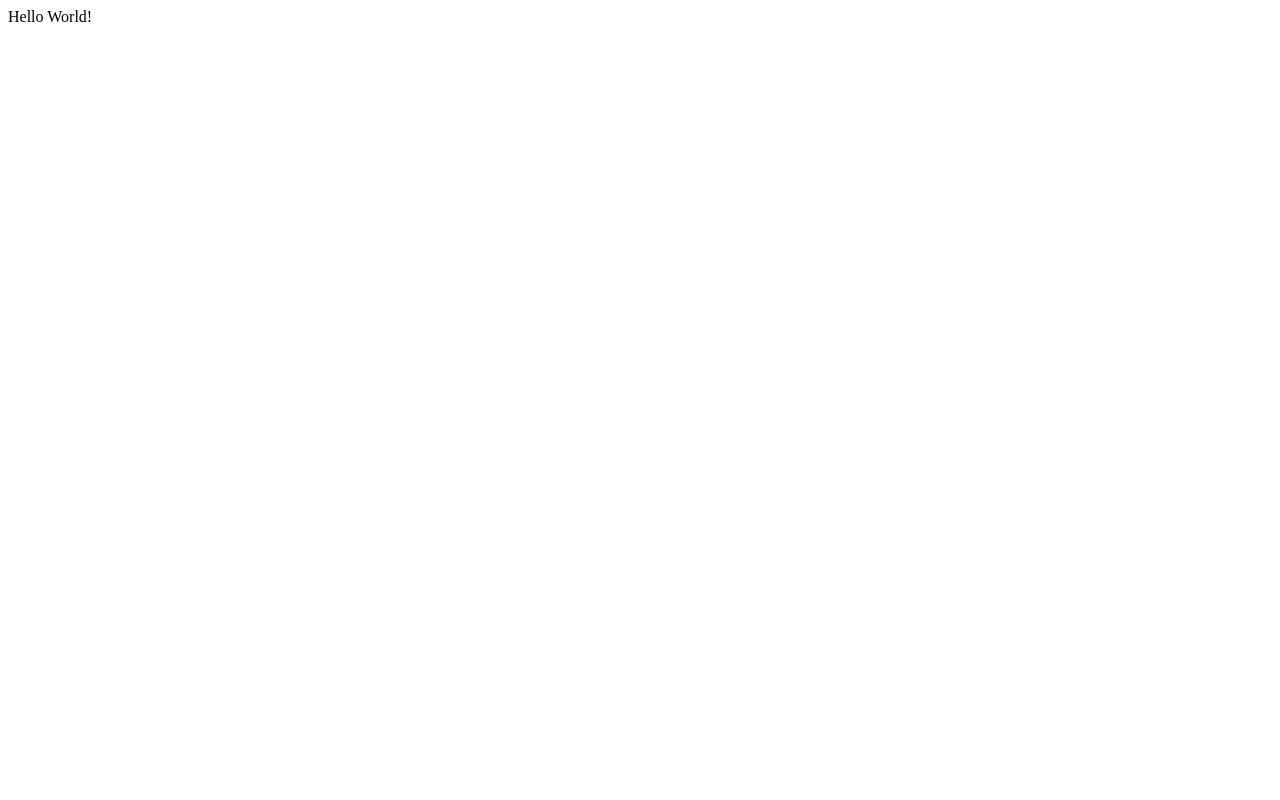
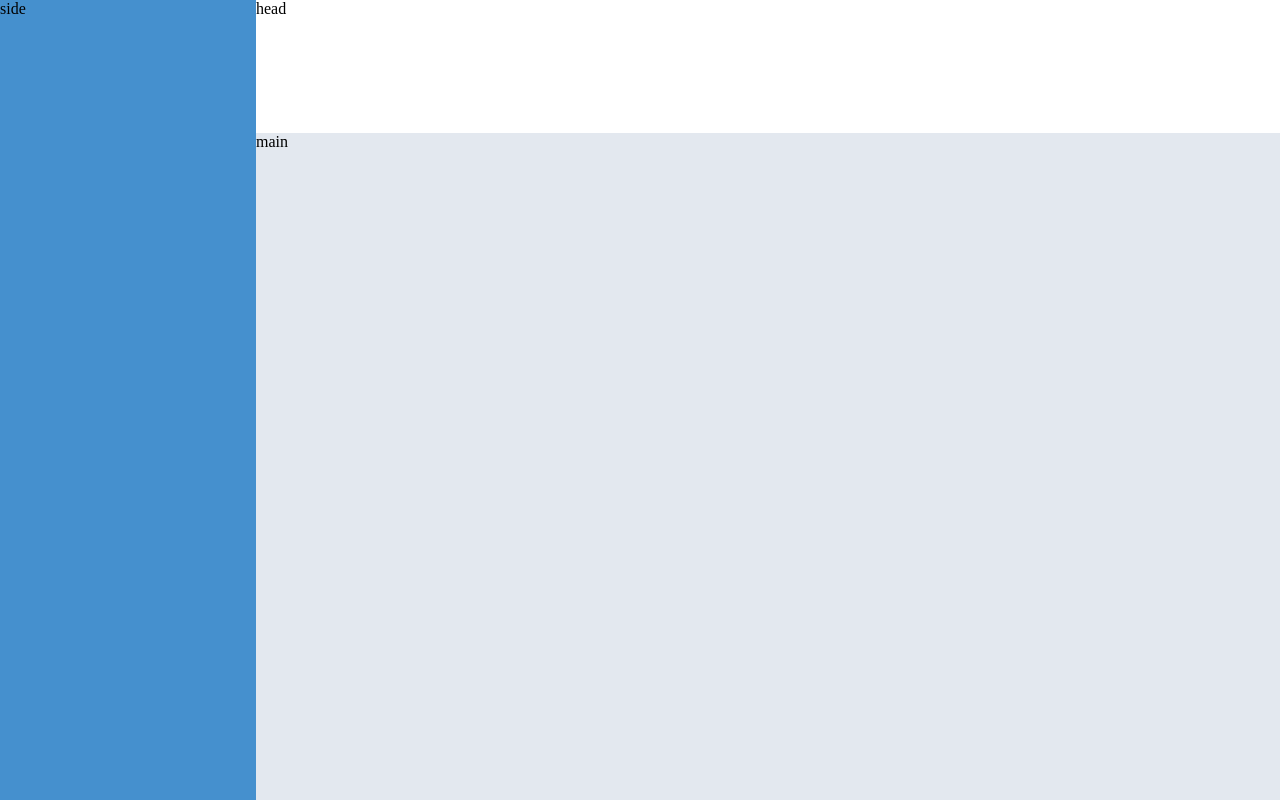
Before and after one commit to LeonardoCapocci/admin-dashboard, a plain HTML site: page index.html in a window 1280 px wide. Drawn offline with Linux system fonts and the light colour scheme.

Commit message:
basic layout

```diff
--- a/index.html
+++ b/index.html
@@ -7,6 +7,10 @@
   <link rel="stylesheet" href="style.css">
 </head>
 <body>
-  Hello World!
+  <div class="container">
+    <div class="sidebar">side</div>
+    <div class="header">head</div>
+    <div class="main-content">main</div>
+  </div>
 </body>
 </html>
--- a/style.css
+++ b/style.css
@@ -0,0 +1,27 @@
+* {
+    /*border: 1px solid red;*/
+    height: 100%;
+    margin: 0;
+}
+
+.container {
+    display: grid;
+    grid-template-rows: 1fr 5fr;
+    grid-template-columns: 1fr 4fr;
+}
+
+.sidebar {
+    background-color: rgba(69, 144, 206);
+    grid-column: 1 / 2;
+    grid-row: 1 / 3;
+}
+
+.header {
+    background-color: white;
+    grid-column: 2 / 3;
+}
+
+.main-content {
+    background-color: rgb(227, 232, 239);
+    grid-column: 2 / 3;
+}
```
